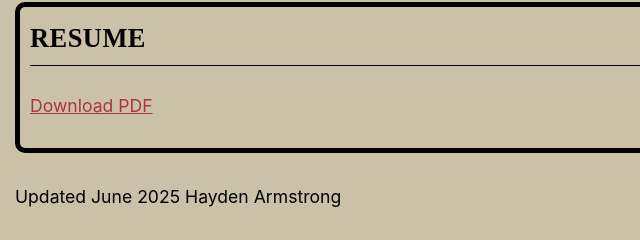
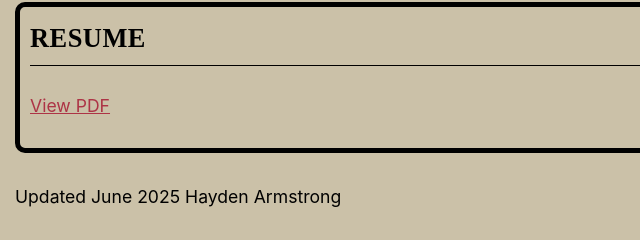
Before and after one commit to HaydenDArmstrong/haydendarmstrong.github.io, a plain HTML site: page index.html in a window 1280 px wide. Shown: the part 1610-1850 px from the top of the page, 305-945 px from the left. Drawn offline with Linux system fonts and the light colour scheme.

Commit message:
Update index.html

```diff
--- a/index.html
+++ b/index.html
@@ -43,7 +43,7 @@
 
     <section class="card">
       <h2>Resume</h2>
-      <p><a href="Resume/Resume Hayden Armstrong.pdf" target="_blank" rel="noopener noreferrer">Download PDF</a></p>
+      <p><a href="Resume/Resume Hayden Armstrong.pdf" target="_blank" rel="noopener noreferrer">View PDF</a></p>
     </section>
 
     <footer>
```
